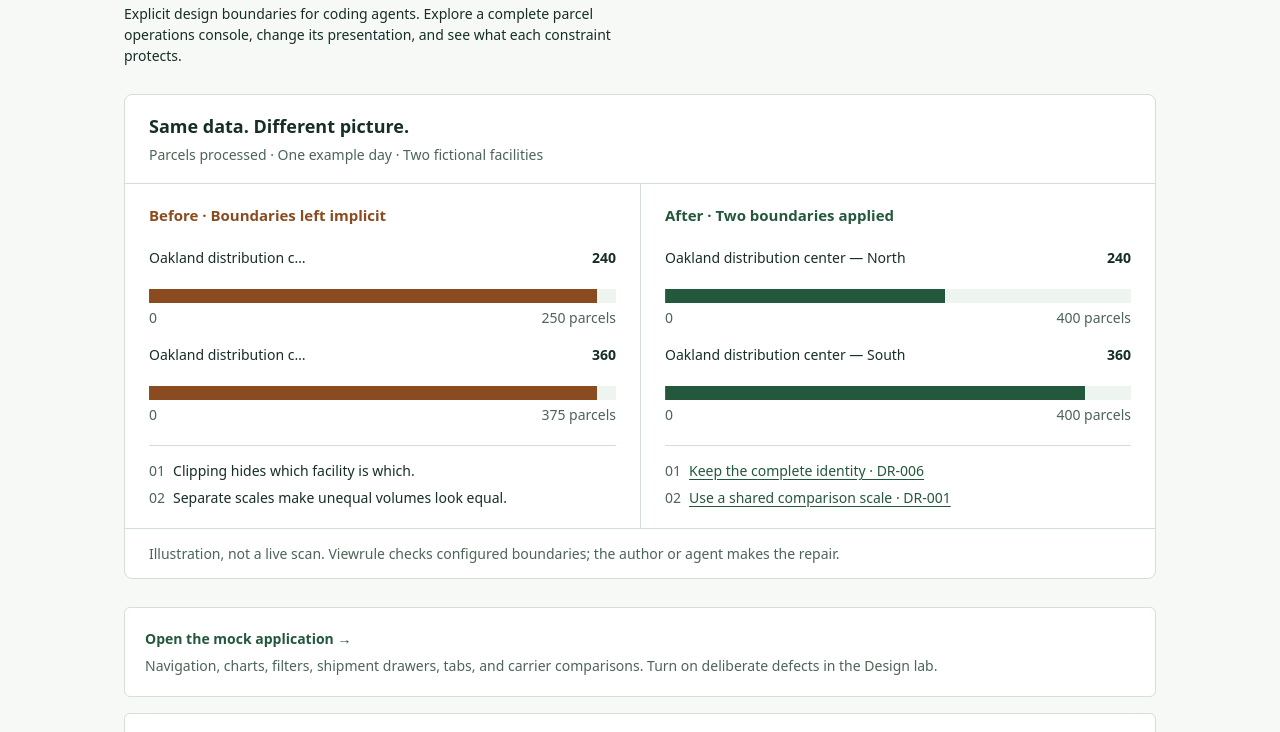
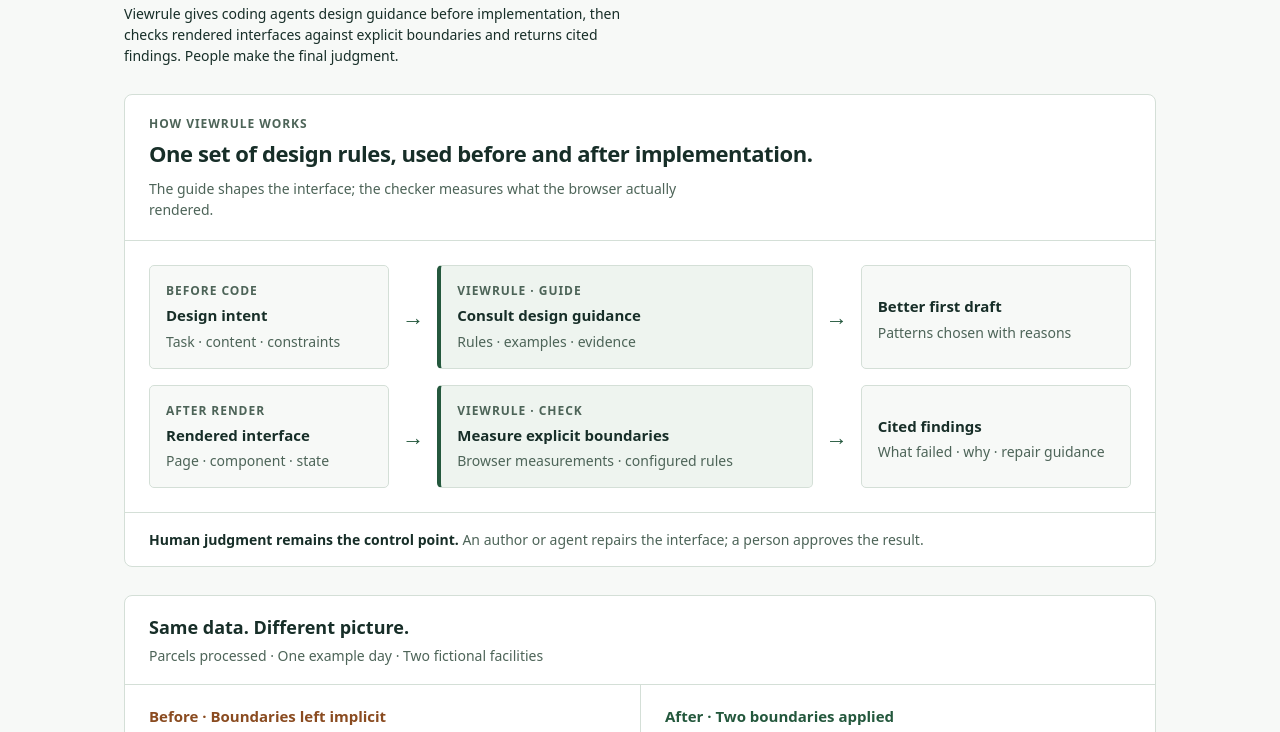
Before and after one commit to lanej/viewrule, a website: page docs/index.html in a window 1280 px wide. Shown: the part 176-908 px from the top of the page. Drawn offline with Linux system fonts and the light colour scheme.

Commit message:
Explain Viewrule's guidance and review model

```diff
--- a/docs/index.html
+++ b/docs/index.html
@@ -67,6 +67,94 @@
       }
       .secondary {
         color: var(--secondary);
+      }
+      .viewrule-model {
+        margin: 28px 0;
+        border: 1px solid var(--line);
+        border-radius: 8px;
+        background: var(--paper);
+        overflow: hidden;
+      }
+      .model-heading {
+        padding: 20px 24px;
+        border-bottom: 1px solid var(--line);
+      }
+      .model-heading h2 {
+        margin: 4px 0 0;
+        font-size: 22px;
+        letter-spacing: -0.02em;
+      }
+      .model-heading p:last-child {
+        margin: 8px 0 0;
+        max-width: 72ch;
+        color: var(--secondary);
+      }
+      .model-kicker,
+      .model-timing,
+      .model-capability-label {
+        color: var(--secondary);
+        font-size: 12px;
+        font-weight: 600;
+        letter-spacing: 0.08em;
+        text-transform: uppercase;
+      }
+      .model-kicker {
+        margin: 0;
+      }
+      .model-grid {
+        display: grid;
+        grid-template-columns:
+          minmax(130px, 0.8fr) 28px minmax(220px, 1.25fr) 28px
+          minmax(150px, 0.9fr);
+        gap: 16px 10px;
+        align-items: stretch;
+        padding: 24px;
+      }
+      .model-step,
+      .model-capability,
+      .model-result {
+        display: flex;
+        min-width: 0;
+        flex-direction: column;
+        justify-content: center;
+        padding: 16px;
+        border: 1px solid var(--line);
+        border-radius: 5px;
+      }
+      .model-step,
+      .model-result {
+        background: var(--canvas);
+      }
+      .model-capability {
+        border-left: 4px solid var(--brand);
+        background: var(--soft);
+      }
+      .model-step strong,
+      .model-capability strong,
+      .model-result strong {
+        margin-top: 4px;
+        font-size: 15px;
+      }
+      .model-step span:last-child,
+      .model-capability span:last-child,
+      .model-result span {
+        margin-top: 4px;
+        color: var(--secondary);
+      }
+      .model-arrow {
+        display: grid;
+        place-items: center;
+        color: var(--brand);
+        font-size: 22px;
+        font-weight: 600;
+      }
+      .viewrule-model figcaption {
+        padding: 16px 24px;
+        border-top: 1px solid var(--line);
+        color: var(--secondary);
+      }
+      .viewrule-model figcaption strong {
+        color: var(--ink);
       }
       .design-proof {
         margin: 28px 0;
@@ -218,18 +306,89 @@
         .design-proof figcaption {
           padding: 16px;
         }
+        .model-heading,
+        .model-grid {
+          padding: 20px;
+        }
+        .model-grid {
+          grid-template-columns: minmax(0, 1fr);
+          gap: 10px;
+        }
+        .model-arrow {
+          height: 20px;
+          transform: rotate(90deg);
+        }
+        .model-second-path {
+          margin-top: 14px;
+          border-top-width: 3px;
+        }
       }
     </style>
   </head>
   <body>
     <main>
       <a class="wordmark" href="https://github.com/lanej/viewrule">Viewrule</a>
-      <h1>Design rules, working together.</h1>
+      <h1>Design guidance and executable review.</h1>
       <p>
-        Explicit design boundaries for coding agents. Explore a complete parcel
-        operations console, change its presentation, and see what each
-        constraint protects.
+        Viewrule gives coding agents design guidance before implementation, then
+        checks rendered interfaces against explicit boundaries and returns cited
+        findings. People make the final judgment.
       </p>
+      <figure
+        class="viewrule-model"
+        aria-labelledby="model-title"
+        aria-describedby="model-context"
+      >
+        <div class="model-heading">
+          <p class="model-kicker">How Viewrule works</p>
+          <h2 id="model-title">
+            One set of design rules, used before and after implementation.
+          </h2>
+          <p id="model-context">
+            The guide shapes the interface; the checker measures what the
+            browser actually rendered.
+          </p>
+        </div>
+        <div class="model-grid">
+          <div class="model-step">
+            <span class="model-timing">Before code</span>
+            <strong>Design intent</strong>
+            <span>Task · content · constraints</span>
+          </div>
+          <span class="model-arrow" aria-hidden="true">→</span>
+          <div class="model-capability">
+            <span class="model-capability-label">Viewrule · Guide</span>
+            <strong>Consult design guidance</strong>
+            <span>Rules · examples · evidence</span>
+          </div>
+          <span class="model-arrow" aria-hidden="true">→</span>
+          <div class="model-result">
+            <strong>Better first draft</strong>
+            <span>Patterns chosen with reasons</span>
+          </div>
+
+          <div class="model-step model-second-path">
+            <span class="model-timing">After render</span>
+            <strong>Rendered interface</strong>
+            <span>Page · component · state</span>
+          </div>
+          <span class="model-arrow" aria-hidden="true">→</span>
+          <div class="model-capability">
+            <span class="model-capability-label">Viewrule · Check</span>
+            <strong>Measure explicit boundaries</strong>
+            <span>Browser measurements · configured rules</span>
+          </div>
+          <span class="model-arrow" aria-hidden="true">→</span>
+          <div class="model-result">
+            <strong>Cited findings</strong>
+            <span>What failed · why · repair guidance</span>
+          </div>
+        </div>
+        <figcaption>
+          <strong>Human judgment remains the control point.</strong> An author
+          or agent repairs the interface; a person approves the result.
+        </figcaption>
+      </figure>
       <figure class="design-proof" aria-labelledby="proof-title">
         <div class="proof-heading">
           <h2 id="proof-title">Same data. Different picture.</h2>
```
